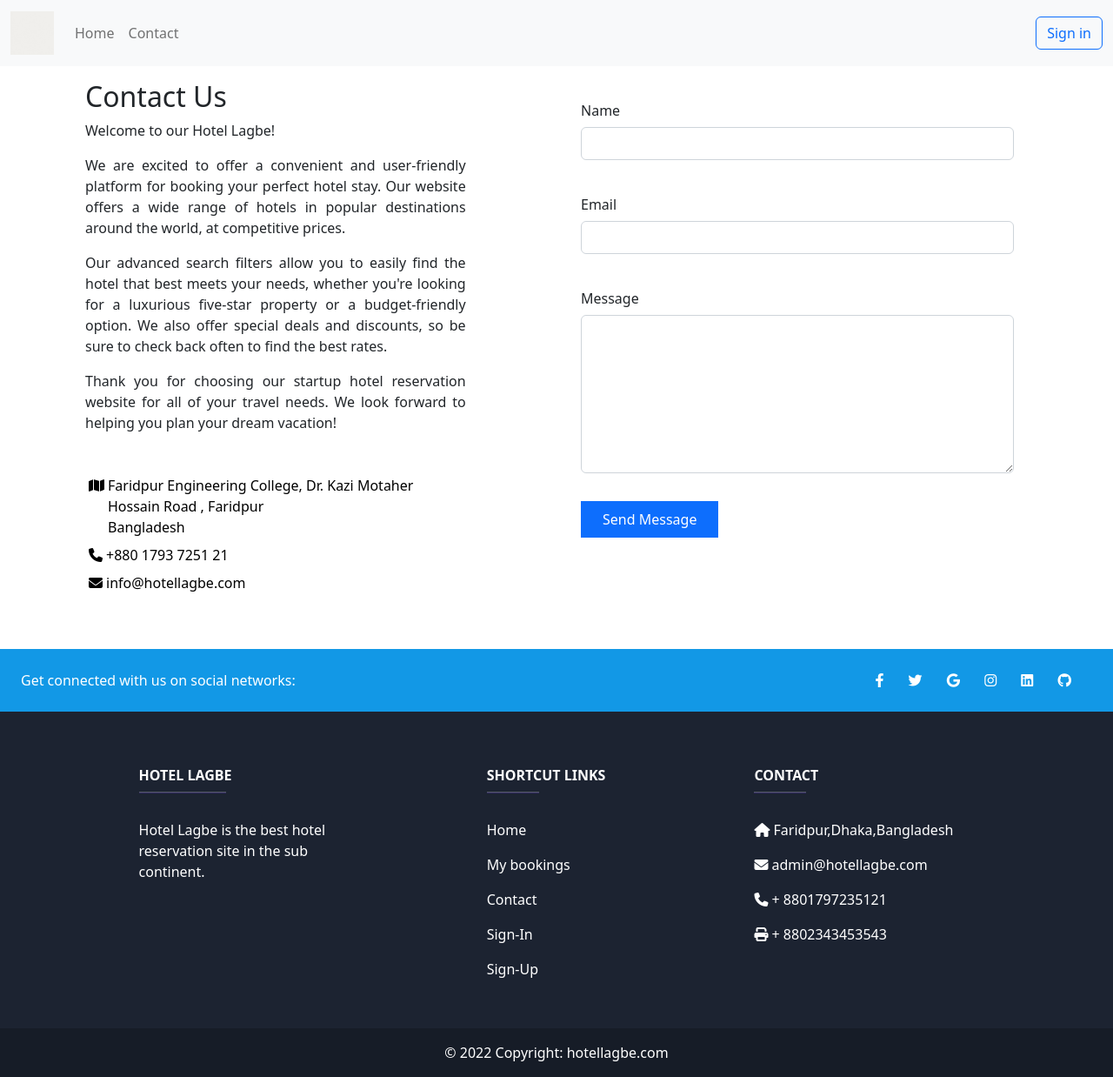
After one commit to Razwanul-Islam/room-lagbe, a Django app: page /contact in a window 1280 px wide. The commit adds this page. Shown: the whole page at 87% size. Run offline with Django 3.2, Linux system fonts and the light colour scheme; some libraries are stand-ins or nearby versions.

Commit message:
adding contact form and fixing booking filter options

```diff
--- a/core/models.py
+++ b/core/models.py
@@ -47,5 +47,11 @@ class RoomBook(AutoModel):
     stripe_session_id = models.CharField(max_length=255,null=True, blank=True)
     stripe_checkout_url = models.CharField(max_length=400,null=True, blank=True)
 
+class ContactMessage(AutoModel):
+    name = models.CharField( max_length=50)
+    email = models.EmailField(max_length=254)
+    message = models.TextField()
+
+
 
 # Create your models here.
--- a/core/urls.py
+++ b/core/urls.py
@@ -1,5 +1,5 @@
 from django.urls import path,include
-from .views import IndexView,FilterHotelView,HotelView,OrderView,HotelAvailabilityView,SuccessPaymentView,CancelPaymentView,UserBooking
+from .views import IndexView,FilterHotelView,HotelView,OrderView,HotelAvailabilityView,SuccessPaymentView,CancelPaymentView,UserBooking, ContactView
 
 urlpatterns = [
     path('',IndexView.as_view(),name="index"),
@@ -9,5 +9,6 @@ urlpatterns = [
     path("hotel/book/<int:pk>",OrderView.as_view(),name="hotel_book"),
     path("mybookings",UserBooking.as_view(),name="user_bookings"),
     path("payment/success/<int:pk>",SuccessPaymentView.as_view(),name="payment_success"),
-    path("payment/cancel",CancelPaymentView.as_view(),name="payment_cancel")
+    path("payment/cancel",CancelPaymentView.as_view(),name="payment_cancel"),
+    path("contact",ContactView.as_view(),name="contact")
 ]
--- a/core/views.py
+++ b/core/views.py
@@ -4,7 +4,7 @@ from django.views.generic import TemplateView,ListView,View,DeleteView,DetailVie
 from django.contrib.auth.mixins import LoginRequiredMixin
 from django.db.models import Q
 from datetime import datetime
-from .models import FeaturedHotel, Hotel, Room, RoomBook
+from .models import FeaturedHotel, Hotel, Room, RoomBook, ContactMessage
 from django.conf import settings
 import stripe
 stripe.api_key = settings.STRIPE_SECRET_KEY
@@ -117,4 +117,18 @@ class UserBooking(LoginRequiredMixin,ListView):
         status = ""
         if self.request.GET.get("status"):
             status = self.request.GET.get("status")
-        return RoomBook.objects.filter(user=self.request.user,status__icontains=status)
+        return RoomBook.objects.filter(user=self.request.user,status__icontains=status).order_by("-created_at")
+    def get_context_data(self, **kwargs):
+        context = super().get_context_data(**kwargs)
+        context["status"] = ""
+        if self.request.GET.get("status"):
+            context["status"] = self.request.GET.get("status")
+        return context
+
+class ContactView(View):
+    template_name = "contact.html"
+    def get(self,request,*args, **kwargs):
+        return render(request,self.template_name)
+    def post(self,request,*args, **kwargs):
+        ContactMessage.objects.create(name=request.POST.get("name"),email=request.POST.get("email"),message=request.POST.get("message"))
+        return render(request,self.template_name,{"sent_success":True})
--- a/templates/base.html
+++ b/templates/base.html
@@ -4,7 +4,7 @@
     <meta charset="UTF-8">
     <meta http-equiv="X-UA-Compatible" content="IE=edge">
     <meta name="viewport" content="width=device-width, initial-scale=1.0">
-    <title>Room Lagbe</title>
+    <title>Hotel Lagbe</title>
     {% load static %}
     <!-- <link href="https://cdn.jsdelivr.net/npm/bootstrap@5.2.2/dist/css/bootstrap.min.css" rel="stylesheet" integrity="sha384-Zenh87qX5JnK2Jl0vWa8Ck2rdkQ2Bzep5IDxbcnCeuOxjzrPF/et3URy9Bv1WTRi" crossorigin="anonymous">    -->
     <link rel="stylesheet" href="{% static './css/bootstrap.min.css' %}">
@@ -34,7 +34,7 @@
                  {% endif %}
 
                   <li class="nav-item">
-                    <a class="nav-link" href="#">Contact</a>
+                    <a class="nav-link" href="{% url 'contact' %}">Contact</a>
                   </li>
 
                 </ul>
@@ -117,51 +117,33 @@ style="background-color: #1c2331"
 <!-- Grid column -->
 <div class="col-md-2 col-lg-2 col-xl-2 mx-auto mb-4">
   <!-- Links -->
-  <h6 class="text-uppercase fw-bold">Help</h6>
+  <h6 class="text-uppercase fw-bold">Shortcut Links</h6>
   <hr
       class="mb-4 mt-0 d-inline-block mx-auto"
       style="width: 60px; background-color: #7c4dff; height: 2px"
       />
   <p>
-    <a href="#!" class="text-white text-decoration-none">Help center</a>
+    <a href="/" class="text-white text-decoration-none">Home</a>
   </p>
   <p>
-    <a href="#!" class="text-white text-decoration-none">FAQs</a>
+    <a href="{% url 'user_bookings' %}" class="text-white text-decoration-none">My bookings</a>
   </p>
   <p>
-    <a href="#!" class="text-white text-decoration-none">Privacy policy</a>
+    <a class="text-white text-decoration-none" href="{% url 'contact' %}">Contact</a>
   </p>
-  <p>
-    <a href="#!" class="text-white text-decoration-none">Cookie policy</a>
-  </p>
+
   {% if user.is_authenticated %}
   <p>
     <a href="{% url 'account_logout' %}" class="text-white text-decoration-none">Logout</a>
   </p>
-  {% endif %}
-</div>
-<!-- Grid column -->
-
-<!-- Grid column -->
-<div class="col-md-3 col-lg-2 col-xl-2 mx-auto mb-4">
-  <!-- Links -->
-  <h6 class="text-uppercase fw-bold">Company</h6>
-  <hr
-      class="mb-4 mt-0 d-inline-block mx-auto"
-      style="width: 60px; background-color: #7c4dff; height: 2px"
-      />
+  {% else %}
   <p>
-    <a href="#!" class="text-white text-decoration-none">About us</a>
+    <a href="{% url 'account_login' %}" class="text-white text-decoration-none">Sign-In</a>
   </p>
   <p>
-    <a href="#!" class="text-white text-decoration-none">Careers</a>
+    <a href="{% url 'account_signup' %}" class="text-white text-decoration-none">Sign-Up</a>
   </p>
-  <p>
-    <a href="#!" class="text-white text-decoration-none">Press</a>
-  </p>
-  <p>
-    <a href="#!" class="text-white text-decoration-none">Blog</a>
-  </p>
+  {% endif %}
 </div>
 <!-- Grid column -->
 
@@ -192,7 +174,7 @@ style="background-color: rgba(0, 0, 0, 0.2)"
 >
 © 2022 Copyright:
 <a class="text-white text-decoration-none" href=""
->roomlagbe.com</a
+>hotellagbe.com</a
 >
 </div>
 <!-- Copyright -->
--- /dev/null
+++ b/templates/contact.html
@@ -0,0 +1,65 @@
+{% extends "base.html" %}
+{% block content %}
+<div class="container">
+    <div class="row">
+        <div class="col-md-5 mr-auto">
+            <h2>Contact Us</h2>
+            <p >
+                Welcome to our Hotel Lagbe!
+                <p  style="text-align: justify;" >
+                We are excited to offer a convenient and user-friendly platform for booking your perfect hotel stay. Our website offers a wide range of hotels in popular destinations around the world, at competitive prices.
+                </p><p  style="text-align: justify;">
+                Our advanced search filters allow you to easily find the hotel that best meets your needs, whether you're looking for a luxurious five-star property or a budget-friendly option. We also offer special deals and discounts, so be sure to check back often to find the best rates.
+                </p><p  style="text-align: justify;">
+                Thank you for choosing our startup hotel reservation website for all of your travel needs. We look forward to helping you plan your dream vacation!
+                </p>
+            </p>
+            <ul class="list-unstyled pl-md-5 my-5">
+                <li class="d-flex text-black mb-2">
+                    <span class="mr-3"><span class="fas fa-map m-1"></span></span> Faridpur Engineering College, Dr. Kazi Motaher Hossain Road , Faridpur <br> Bangladesh
+                </li>
+                <li class="d-flex text-black mb-2"><span class="mr-3"><span class="fas fa-phone m-1"></span></span> +880 1793 7251 21</li>
+                <li class="d-flex text-black"><span class="mr-3"><span class="fas fa-envelope m-1"></span></span>
+                    info@hotellagbe.com </li>
+            </ul>
+        </div>
+        <div class="col-md-6">
+            <form class="mb-5" method="post" id="contactForm" name="contactForm" novalidate="novalidate">
+                {% csrf_token %}
+                {% if sent_success %}
+            <div id="form-message-success">
+                Your message was sent, thank you!
+            </div>
+            {% endif %}
+                <div class="row">
+                    <div class="col-md-12 form-group">
+                        <label for="name" class="col-form-label">Name</label>
+                        <input type="text" class="form-control" name="name" id="name">
+                    </div>
+                </div>
+                <div class="row">
+                    <div class="col-md-12 form-group">
+                        <label for="email" class="col-form-label">Email</label>
+                        <input type="text" class="form-control" name="email" id="email">
+                    </div>
+                </div>
+                <div class="row">
+                    <div class="col-md-12 form-group">
+                        <label for="message" class="col-form-label">Message</label>
+                        <textarea class="form-control" name="message" id="message" cols="30" rows="7"></textarea>
+                    </div>
+                </div>
+                <div class="row">
+                    <div class="col-md-12">
+                        <input type="submit" value="Send Message" class="btn btn-primary rounded-0 py-2 px-4">
+                        <span class="submitting"></span>
+                    </div>
+                </div>
+            </form>
+            <div id="form-message-warning mt-4"></div>
+
+        </div>
+    </div>
+
+</div>
+{% endblock content %}
```
Also changed, not shown: core/admin.py (+9 -1 lines), templates/bookings.html (+19 -6 lines), core/migrations/0009_contactmessage.py (added).
